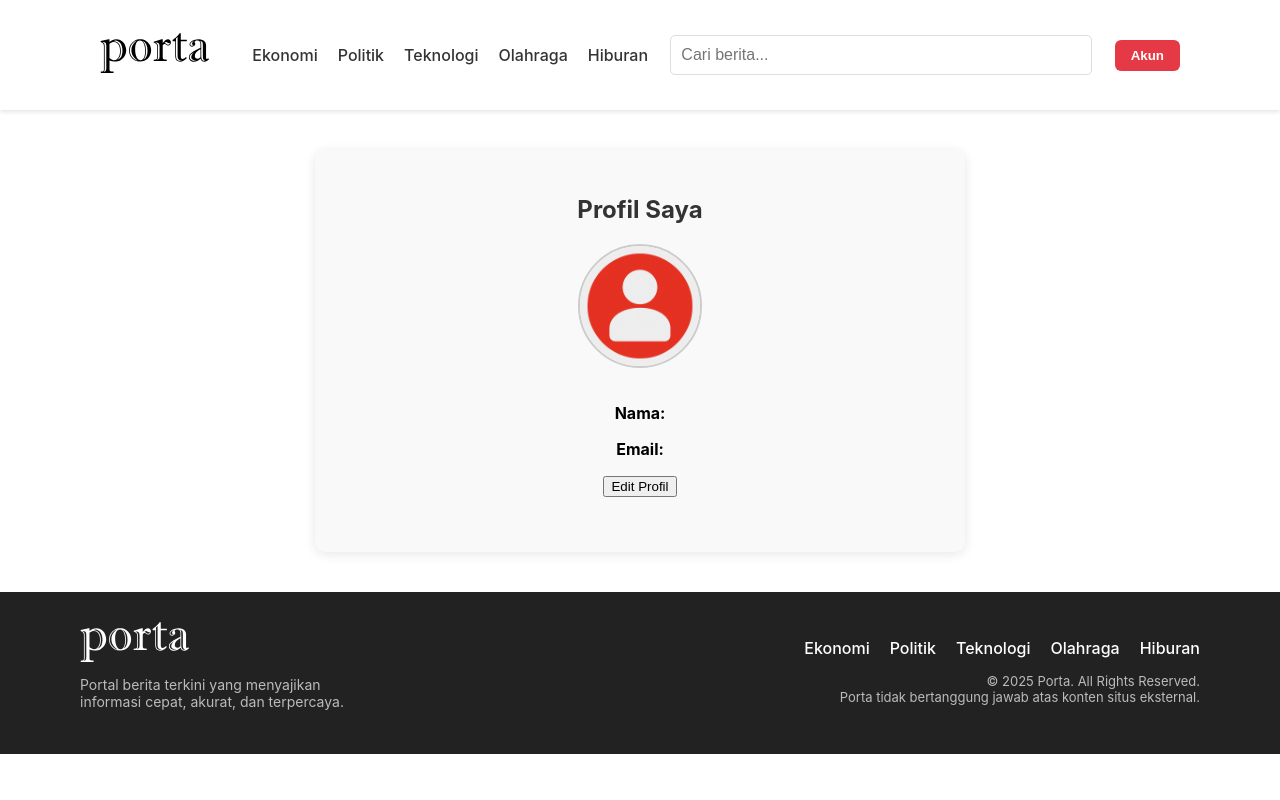
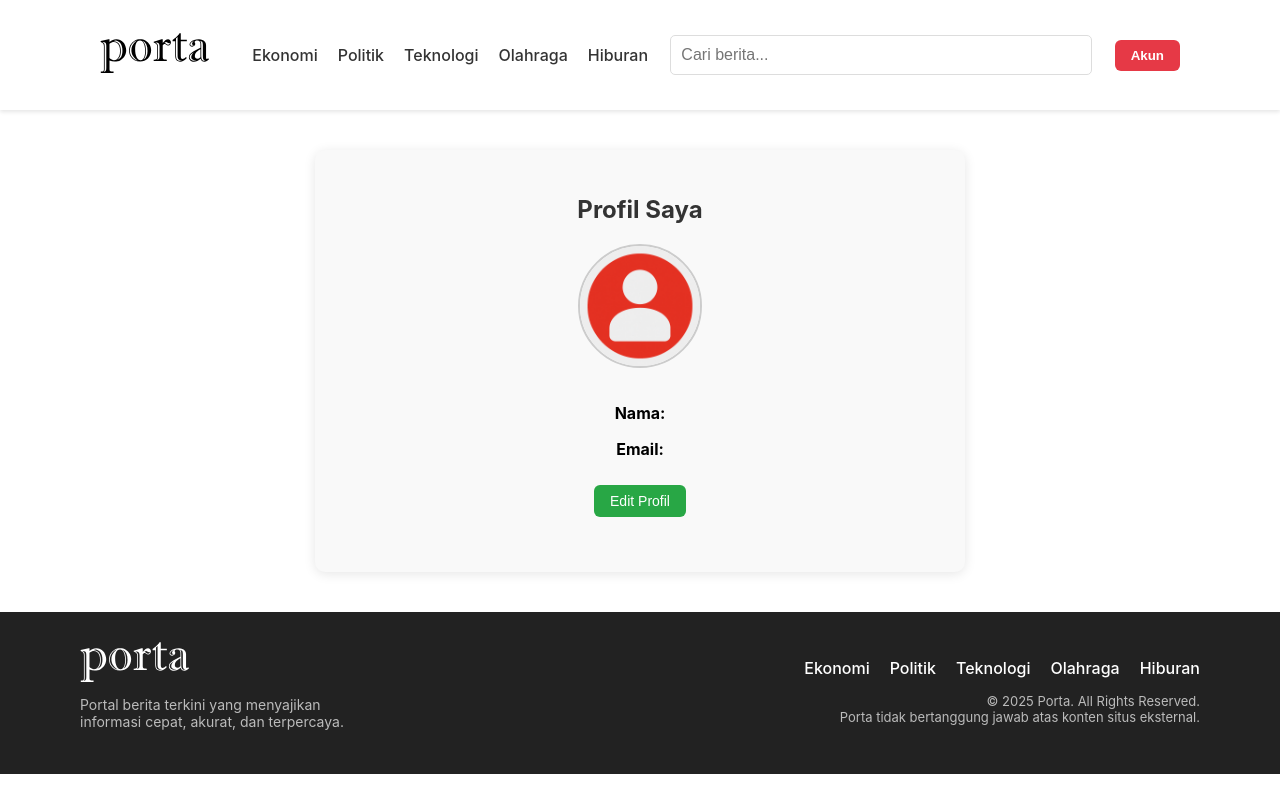
Before and after one commit to alrghtden/mern-news-portal, a React (Create React App) app in the folder frontend/: page /profil in a window 1280 px wide. Built offline with nearby package versions, Linux system fonts and the light colour scheme; no server answers; sample sign-in values are in the browser's storage.

Commit message:
Fix ProfilUserPage 4

```diff
--- a/frontend/src/pages/ProfilUserPage.js
+++ b/frontend/src/pages/ProfilUserPage.js
@@ -30,6 +30,7 @@ const ProfilUserPage = () => {
         headers: { Authorization: `Bearer ${token}` },
       })
       .then((res) => {
+        console.log('Data user dari API:', res.data);
         const { _id, nama, email, foto } = res.data;
         setUserId(_id);
         setUserProfile({ nama, email, foto });
--- a/frontend/src/styles/ProfilUserPage.css
+++ b/frontend/src/styles/ProfilUserPage.css
@@ -68,3 +68,19 @@
   color: green;
   font-weight: bold;
 }
+
+.profil-user-info button {
+  background-color: #28a745;
+  color: white;
+  padding: 8px 16px;
+  font-size: 14px;
+  border: none;
+  border-radius: 6px;
+  cursor: pointer;
+  transition: background-color 0.2s ease;
+  margin-top: 10px;
+}
+
+.profil-user-info button:hover {
+  background-color: #218838;
+}
```
